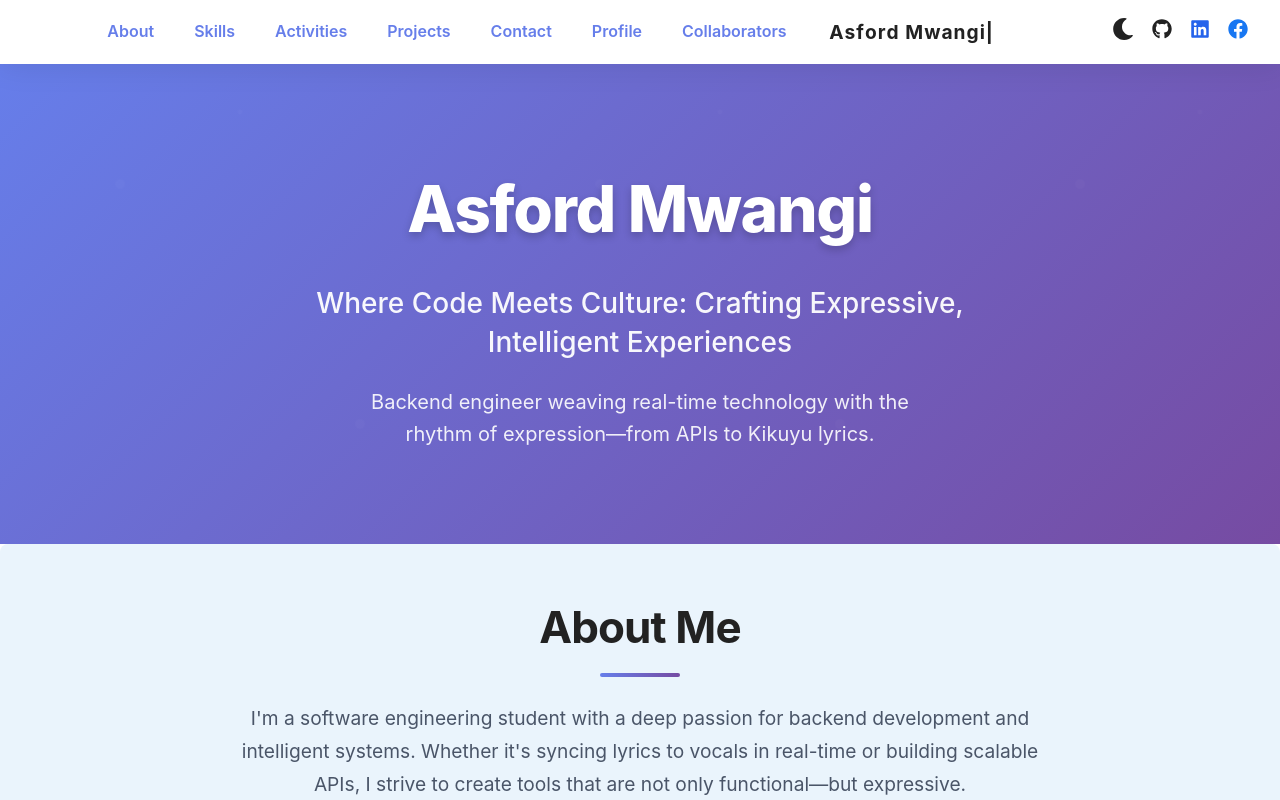
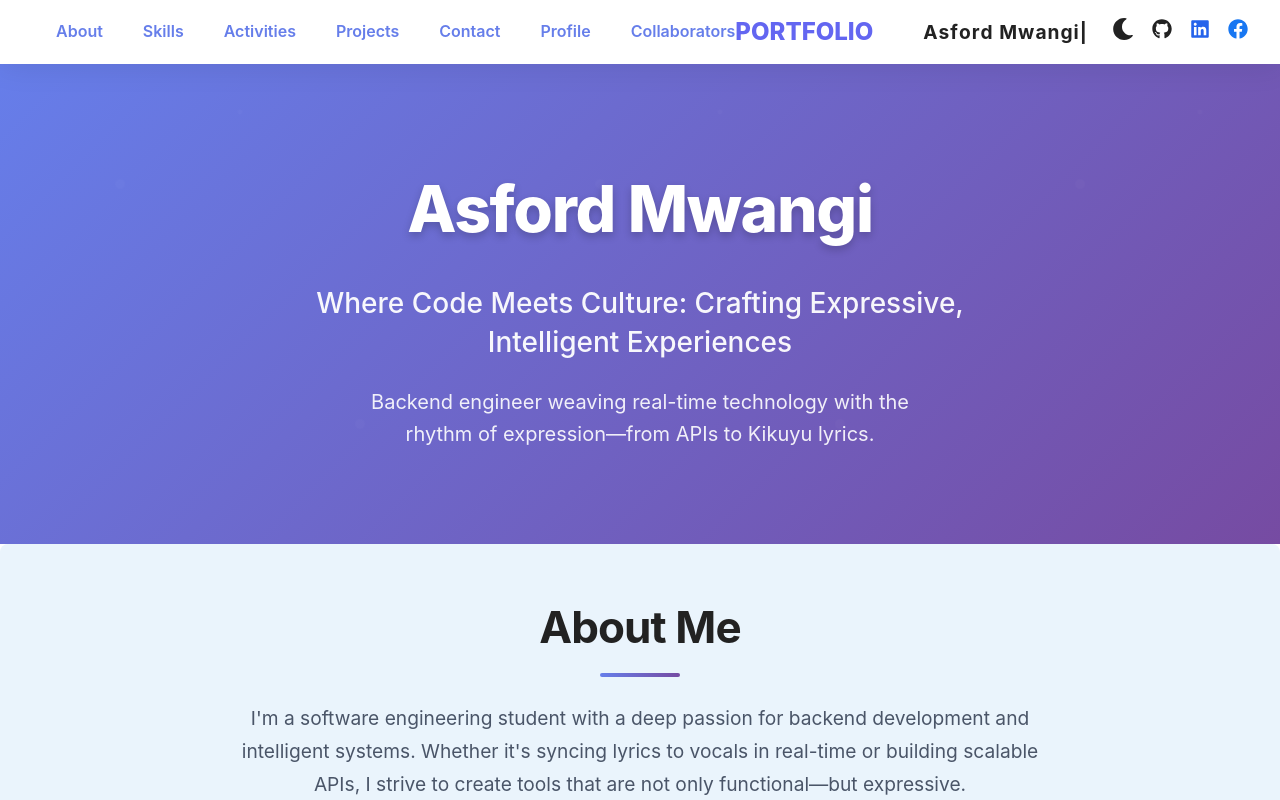
Before and after one commit to mwangiasford1/Asford-portfolio.ke, a React (Vite) app: page / in a window 1280 px wide. Shown: the top 800 px of the page. Built offline with nearby package versions, Linux system fonts and the light colour scheme.

Commit message:
Add PORTFOLIO text to navbar

```diff
--- a/src/components/Topbar.jsx
+++ b/src/components/Topbar.jsx
@@ -135,7 +135,8 @@ const Topbar = () => {
         <Link to="/collaborators" className="nav-link-collaborators">Collaborators</Link>
       </div>
       <div className="topbar-divider"></div>
-      <div className="topbar-logo" style={{ display: 'flex', alignItems: 'center', justifyContent: 'center', gap: 18, minWidth: 250 }}>
+      <div className="topbar-logo" style={{ display: 'flex', alignItems: 'center', justifyContent: 'flex-start', gap: 18, minWidth: 250 }}>
+        <span style={{ fontSize: '1.5rem', fontWeight: 800, color: '#6366f1', marginRight: '2rem' }}>PORTFOLIO</span>
         <span style={{ fontWeight: 700, fontSize: '1.2rem', letterSpacing: 1, display: 'inline-flex', alignItems: 'center', justifyContent: 'center' }} className="animated-logo">
           {"Asford Mwangi".split("").map((char, idx) => (
             <span key={idx} className="logo-letter" style={{ animationDelay: `${0.4 + idx * 0.12}s` }}>{char === ' ' ? '\u00A0' : char}</span>
```
